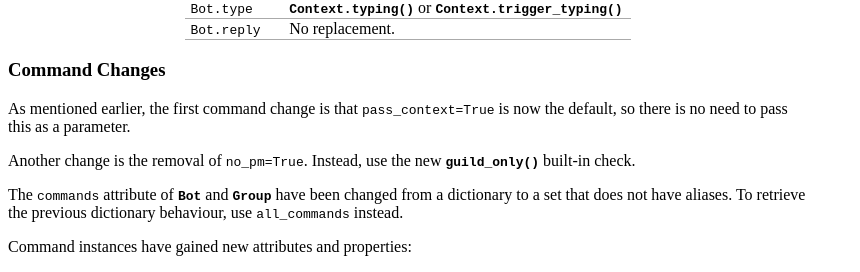
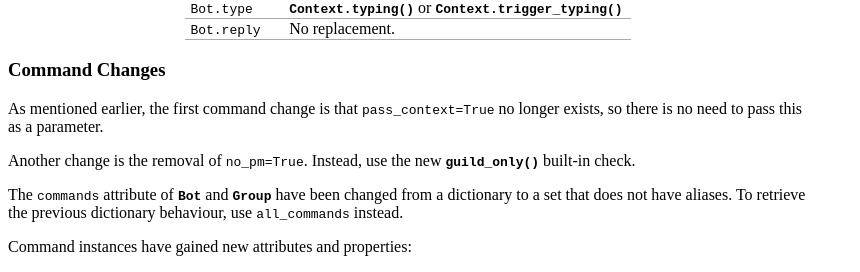
Before and after one commit to Rapptz/discord.py, a Sphinx documentation site: the page built from docs/migrating.rst, in a window 1280 px wide and 900 px high, scrolled down 12160 px. Shown: the part 160-432 px from the top of the window, without its empty margins (0-860 px from the left). Built offline with Sphinx 7.4.7, drawn with Linux system fonts in a browser that asks for light colours; some of the changed text lies outside the part shown.

Commit message:
Amend information on pass_context

```diff
--- a/docs/migrating.rst
+++ b/docs/migrating.rst
@@ -754,7 +754,7 @@
 
 In v1.0, the :class:`.Context` has received a lot of changes with how it's retrieved and used.
 
-The biggest change is that ``pass_context=True`` is no longer required, :class:`.Context` is always passed. Ergo:
+The biggest change is that ``pass_context=True`` no longer exists, :class:`.Context` is always passed. Ergo:
 
 .. code-block:: python3
 
@@ -849,8 +849,8 @@
 Command Changes
 ~~~~~~~~~~~~~~~~~
 
-As mentioned earlier, the first command change is that ``pass_context=True`` is now the
-default, so there is no need to pass this as a parameter.
+As mentioned earlier, the first command change is that ``pass_context=True`` no longer
+exists, so there is no need to pass this as a parameter.
 
 Another change is the removal of ``no_pm=True``. Instead, use the new :func:`~ext.commands.guild_only` built-in
 check.
```
